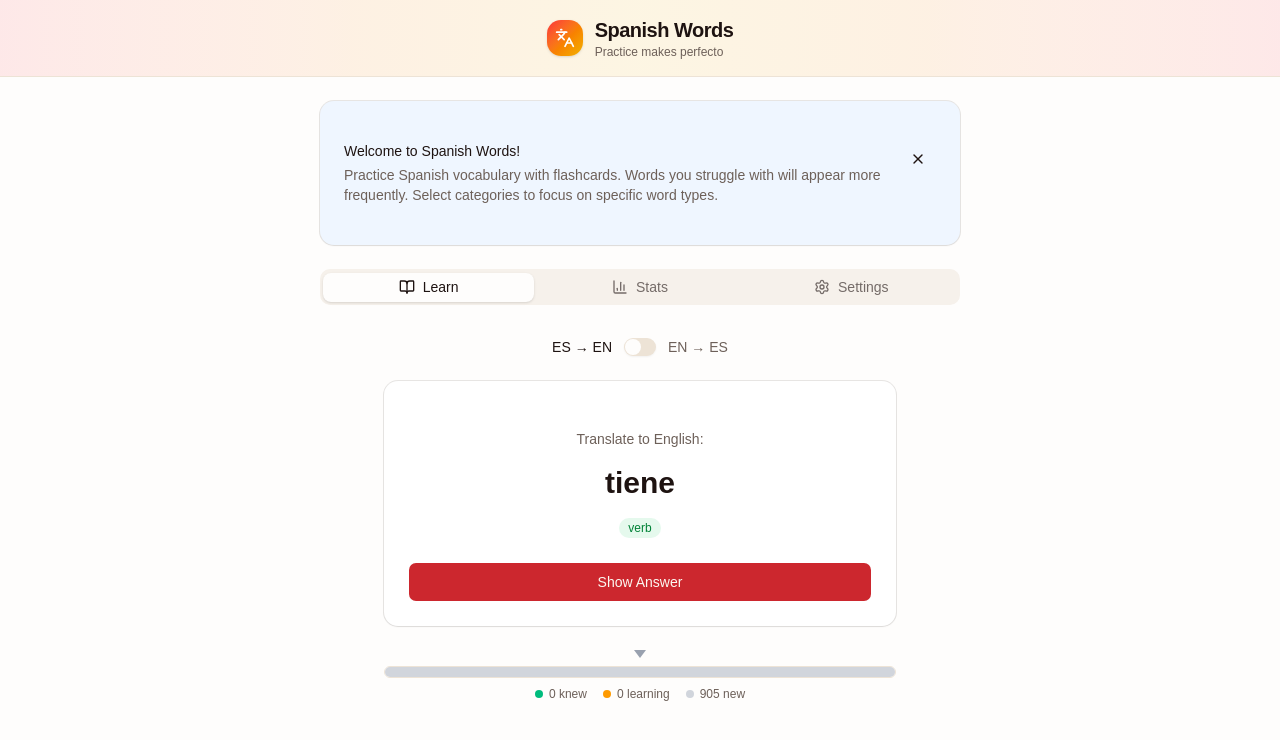
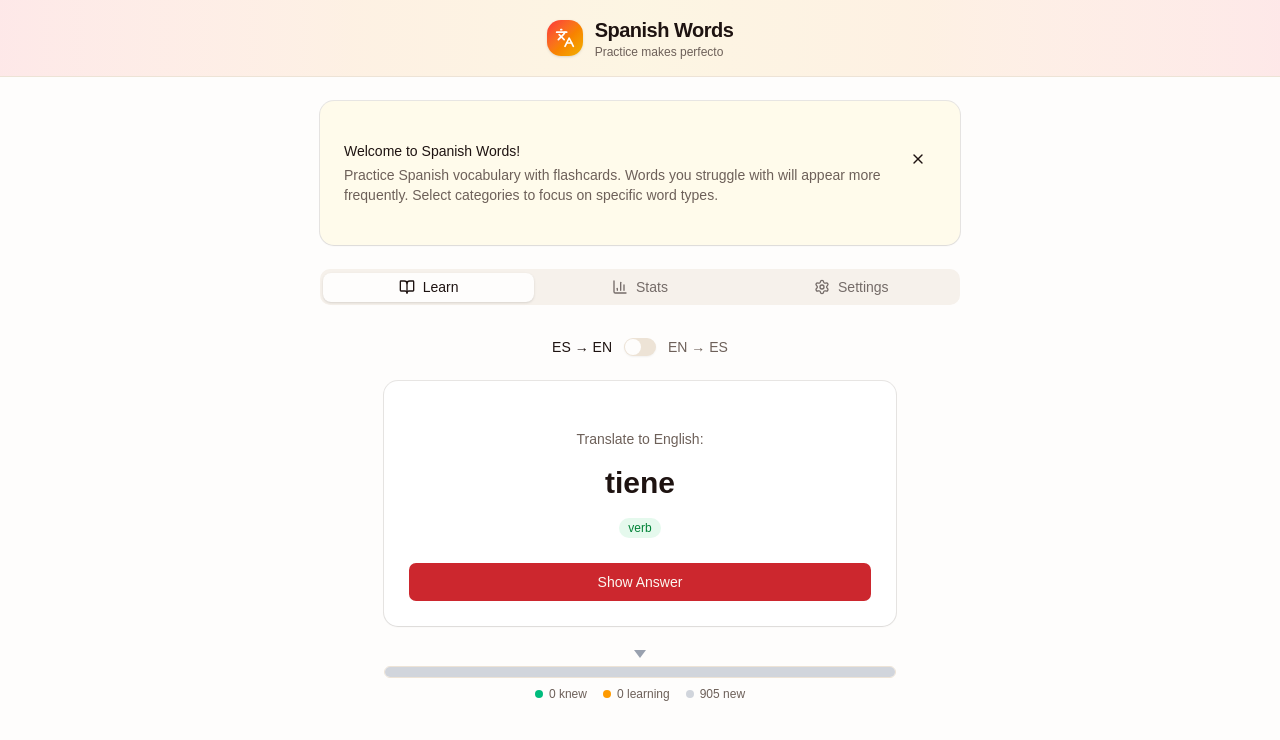
Before and after one commit to infomiho/spanish-words-app, a React (Vite) app: page / in a window 1280 px wide. Shown: the top 740 px of the page. Built offline with nearby package versions, Linux system fonts and the light colour scheme.

Commit message:
Fix intro card to use warm amber colors

```diff
--- a/src/App.tsx
+++ b/src/App.tsx
@@ -71,7 +71,7 @@ function App() {
 
       <main className="container mx-auto px-4 py-6 max-w-2xl">
         {!introDismissed && (
-          <Card className="mb-6 bg-blue-50 dark:bg-blue-950/30 border-blue-200 dark:border-blue-900">
+          <Card className="mb-6 bg-amber-50 dark:bg-amber-950/30 border-amber-200 dark:border-amber-900">
             <CardContent className="pt-4 pb-4">
               <div className="flex items-start justify-between gap-4">
                 <div className="space-y-1">
```
